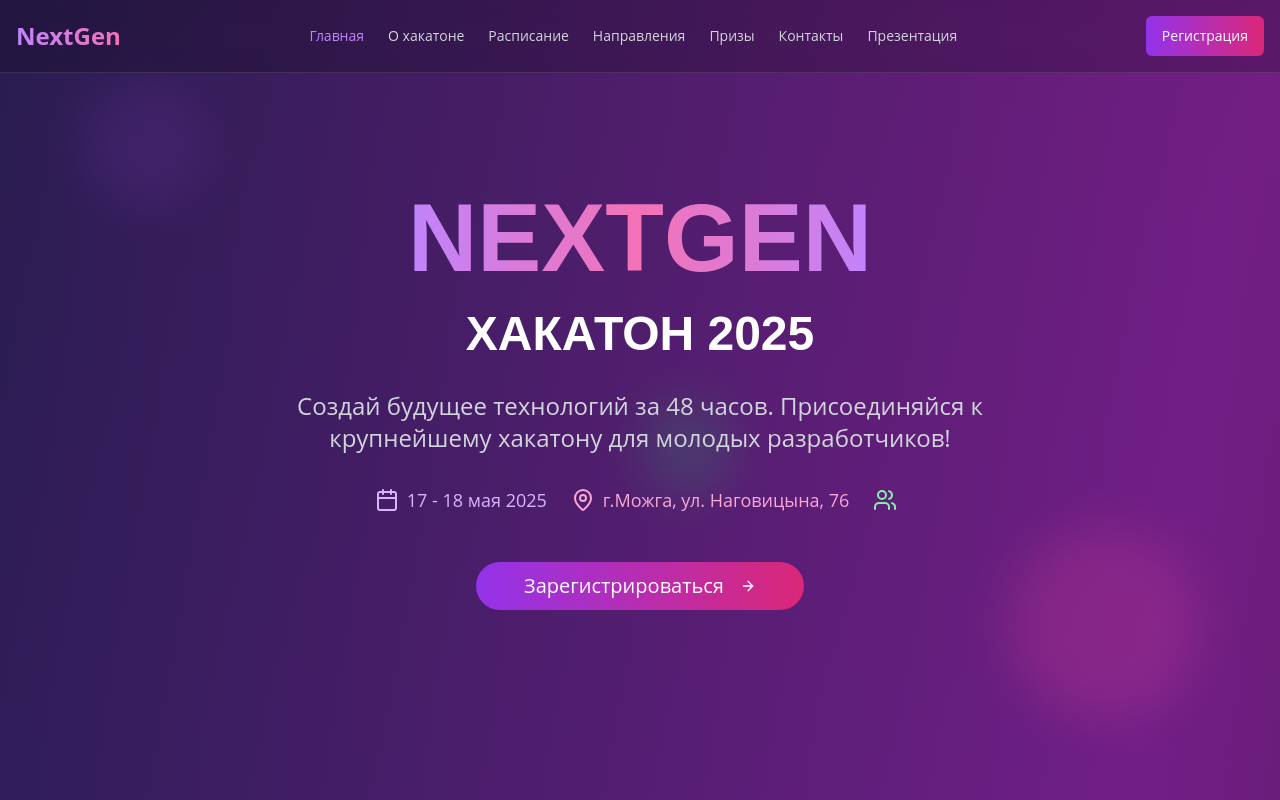
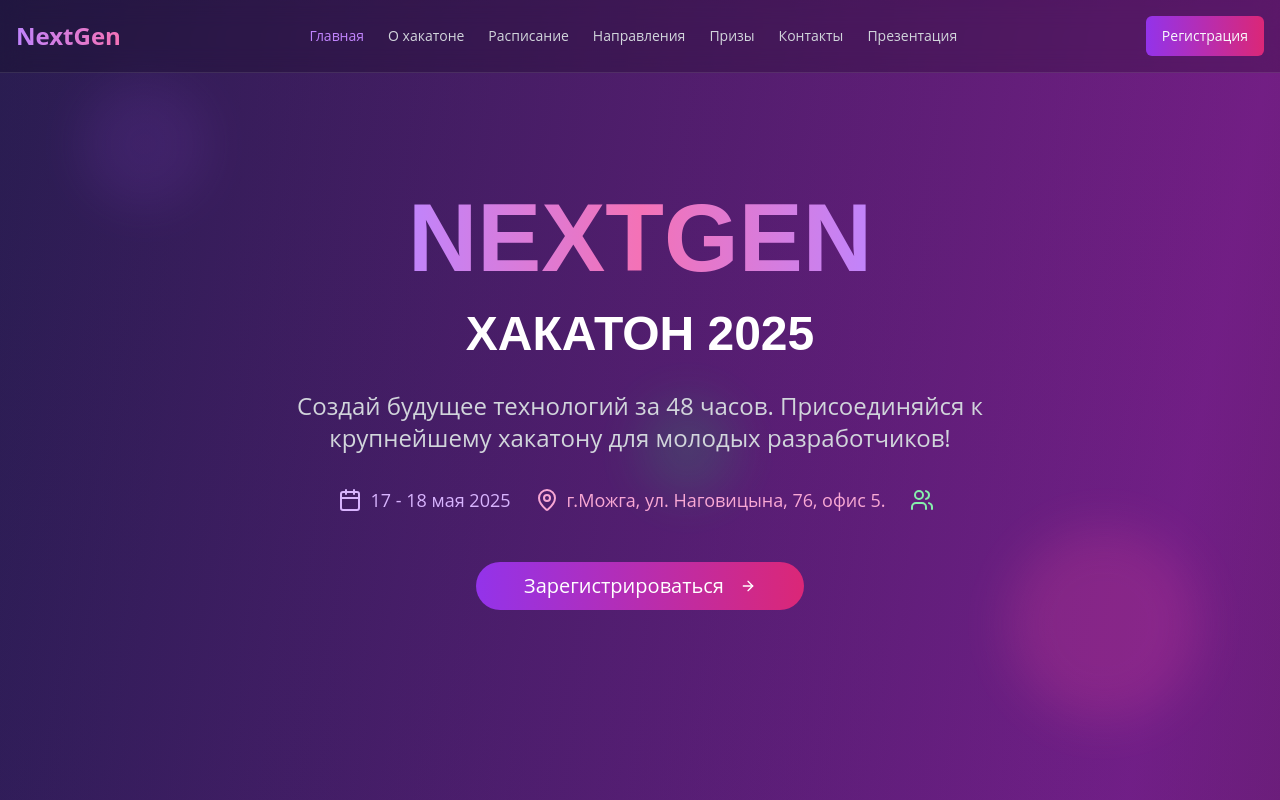
Before and after one commit to artemosipov13903-dev/nextgen-hackathon-landing, a React (Vite) app: page / in a window 1280 px wide. Shown: the top 800 px of the page. Built offline with nearby package versions, Linux system fonts and the light colour scheme.

Commit message:
Обновление 1 компонентов

```diff
--- a/src/components/HeroSection.tsx
+++ b/src/components/HeroSection.tsx
@@ -34,7 +34,7 @@ const HeroSection = ({ onScrollToSection }: HeroSectionProps) => {
             </div>
             <div className="flex items-center gap-2 text-lg text-pink-300">
               <Icon name="MapPin" size={24} />
-              <span>г.Можга, ул. Наговицына, 76</span>
+              <span>г.Можга, ул. Наговицына, 76, офис 5.</span>
             </div>
             <div className="flex items-center gap-2 text-lg text-green-300">
               <Icon name="Users" size={24} />
```
